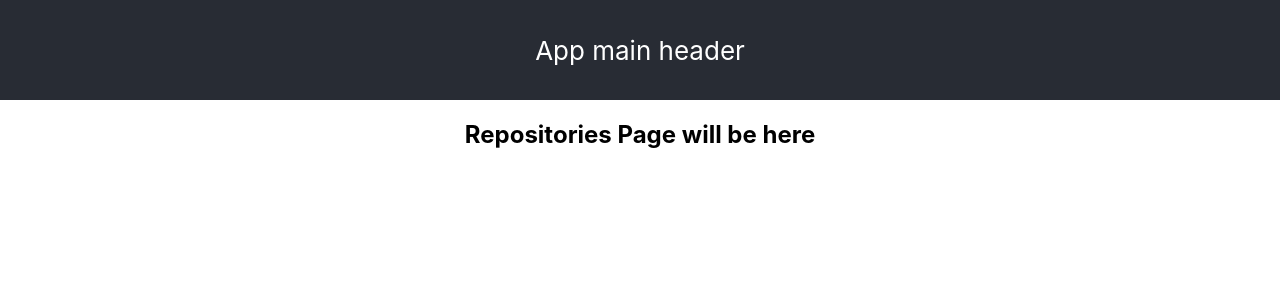
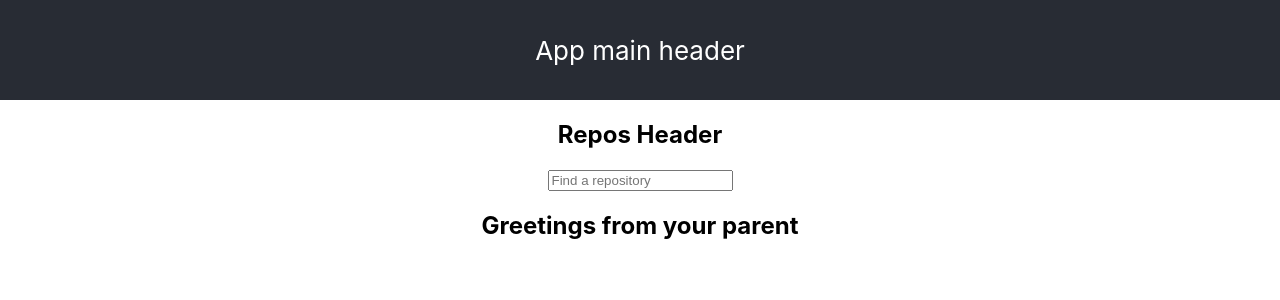
Before and after one commit to SebastianSi/nodeschool-react-workshop, a React (Create React App) app: page / in a window 1280 px wide. Shown: the top 300 px of the page. Built offline with nearby package versions, Linux system fonts and the light colour scheme.

Commit message:
solution for milestone01 and task for milestone02

```diff
--- /dev/null
+++ b/src/components/repositories/RepositoriesContainer.js
@@ -0,0 +1,17 @@
+import React from 'react';
+
+function RepositoriesContainer(props) {
+    //quick note about destructuring which you'll see a lot in React:
+    // here, we could also write: const {someProp} = props
+    // and use someProp in this function without always writing props.someProp
+
+    return (
+        <h2>{props.someProp}</h2>
+    );
+}
+
+export default RepositoriesContainer;
+
+//TODO(milestone02): let's refactor this component to a Class component
+// Suggested reading:
+// https://medium.com/@Zwenza/functional-vs-class-components-in-react-231e3fbd7108
--- /dev/null
+++ b/src/components/repositories/RepositoriesHeader.js
@@ -0,0 +1,13 @@
+import React from 'react';
+
+function RepositoriesHeader() {
+    return (
+        <>
+            <h2>Repos Header</h2>
+            {/*note: I added the input tag below which we'll use later in the app*/}
+            <input type='search' placeholder={'Find a repository'} />
+        </>
+    );
+}
+
+export default RepositoriesHeader;
--- a/src/components/repositories/RepositoriesPage.js
+++ b/src/components/repositories/RepositoriesPage.js
@@ -1,16 +1,13 @@
 import React from 'react';
+import RepositoriesHeader from './RepositoriesHeader';
+import RepositoriesContainer from './RepositoriesContainer';
 
 function RepositoriesPage() {
     return (
-        <h2>Repositories Page will be here</h2>
-        //TODO: Wohoo, our 1st task (basic props):
-        // Let's add a header component and a RepositoriesContainer component like this:
-        // <RepositoriesHeader />
-        // <RepositoriesContainer someProp={"Greetings from your parent"}/>
-        // As you see, we passed a prop called someProp to RepositoriesContainer;
-        // We'll want to create these 2 components (RepositoriesHeader and RepositoriesContainer)
-        // similar to this component we're in, but changing the <h2> in RepositoriesContainer
-        // so that it displays the value we're passing it with the someProp prop
+        <div>
+            <RepositoriesHeader />
+            <RepositoriesContainer someProp={'Greetings from your parent'}/>
+        </div>
     );
 }
 
```
